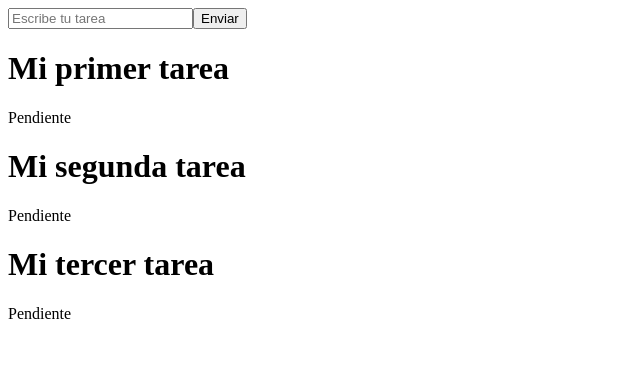
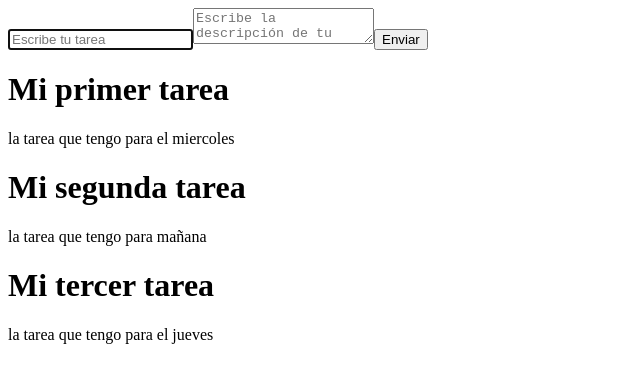
Before and after one commit to Rest02/Task-example, a React (Vite) app: page / in a window 1280 px wide. Shown: the top 382 px of the page, without its empty margins (0-640 px from the left). Built offline with nearby package versions, Linux system fonts and the light colour scheme.

Commit message:
Version con componentes oranizados , agregar descripcion a la tarea + autoFocus y prevenir warning de key = id

```diff
--- a/src/App.jsx
+++ b/src/App.jsx
@@ -1,6 +1,6 @@
-import {ListaTareas} from "./Tasklist"
-import TaskForm from "./TaskForm"
-import { Tasks as data } from "./Tasks";
+import {ListaTareas} from "./components/Tasklist"
+import TaskForm from "./components/TaskForm"
+import { Tasks as data } from "./data/Tasks";
 import { useState ,useEffect} from "react";
 
 export function App() {
@@ -11,11 +11,11 @@ export function App() {
     setTasks(data);
   }, []);
 
-  function createTask(taskTitle){
+  function createTask(task){
     setTasks([...Tasks, {
       id: Tasks.length,
-      titulo: taskTitle,
-      estado: "iniciado"
+      titulo: task.title,
+      descripcion: task.descripcion
     } ])
   }
 
--- a/src/TaskForm.jsx
+++ /dev/null
@@ -1,29 +0,0 @@
-import { useState} from "react";
-
-
-
-function TaskForm({createTask}) {
-
-    const [title, setTitle] = useState("")
-
-    const handlerSubmit = (e) => {
-        e.preventDefault();
-        createTask(title)
-    }
-
-
-  return (
-    <form onSubmit={handlerSubmit}>
-      <input
-        type="text"
-        placeholder="Escribe tu tarea"
-        onChange={(e) => {
-          setTitle(e.target.value);
-        }}
-      />
-      <button>Enviar</button>
-    </form>
-  );
-}
-
-export default TaskForm;
--- a/src/Tasks.js
+++ /dev/null
@@ -1,17 +0,0 @@
-export const Tasks = [
-    {
-        id : 1,
-        titulo : "Mi primer tarea",
-        estado : "Pendiente"
-    },
-    {
-        id : 2,
-        titulo : "Mi segunda tarea",
-        estado : "Pendiente"
-    },
-    {
-        id : 3,
-        titulo : "Mi tercer tarea",
-        estado : "Pendiente"
-    },
-];
--- /dev/null
+++ b/src/components/TaskForm.jsx
@@ -0,0 +1,32 @@
+import { useState } from "react";
+
+function TaskForm({ createTask }) {
+  const [title, setTitle] = useState("");
+  const [descripcion, setDescripcion] = useState("");
+
+  const handlerSubmit = (e) => {
+    e.preventDefault();
+    createTask({title, descripcion});
+    setTitle("")
+    setDescripcion("")
+  };
+
+  return (
+    <form onSubmit={handlerSubmit}>
+      <input
+        placeholder="Escribe tu tarea"
+        onChange={(e) => setTitle(e.target.value)}
+        value={title}
+        autoFocus
+      />
+      <textarea
+        placeholder="Escribe la descripción de tu tarea"
+        onChange={(e) => setDescripcion(e.target.value)}
+        value = {descripcion}
+      ></textarea>
+      <button>Enviar</button>
+    </form>
+  );
+}
+
+export default TaskForm;
--- a/src/Tasklist.jsx
+++ b/src/components/Tasklist.jsx
@@ -4,7 +4,7 @@ export function ListaTareas({tasks}) {
   return (
     <div>
       {tasks.map((task) => (
-        <TaskCard task={task}/>
+        <TaskCard key={task.id} task={task}/>
       ))}
     </div>
   );
--- a/src/taskCard.jsx
+++ b/src/components/taskCard.jsx
@@ -2,7 +2,7 @@ function TaskCard({task}) {
   return (
     <div key={task.id}>
       <h1>{task.titulo}</h1>
-      <p>{task.estado}</p>
+      <p>{task.descripcion}</p>
     </div>
   );
 }
--- /dev/null
+++ b/src/data/Tasks.js
@@ -0,0 +1,17 @@
+export const Tasks = [
+    {
+        id : 0,
+        titulo : "Mi primer tarea",
+        descripcion : "la tarea que tengo para el miercoles"
+    },
+    {
+        id : 1,
+        titulo : "Mi segunda tarea",
+        descripcion : "la tarea que tengo para mañana"
+    },
+    {
+        id : 2,
+        titulo : "Mi tercer tarea",
+        descripcion : "la tarea que tengo para el jueves"
+    },
+];
```
